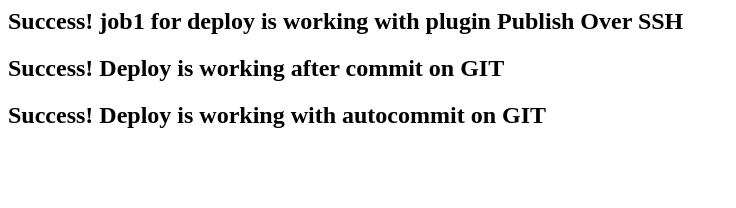
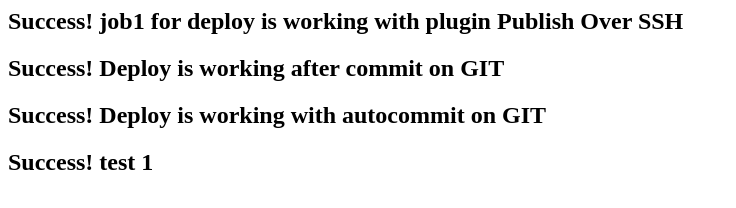
Before and after one commit to Reorks9/git.intro, a plain HTML site: page index.html in a window 1280 px wide. Shown: the whole page, without its empty margins (0-736 px from the left). Drawn offline with Linux system fonts and the light colour scheme.

Commit message:
update 2

```diff
--- a/index.html
+++ b/index.html
@@ -7,5 +7,6 @@
         <h2>Success! job1 for deploy is working with plugin Publish Over SSH </h2>
         <h2>Success! Deploy is working after commit on GIT </h2>
         <h2>Success! Deploy is working with autocommit on GIT </h2>
+        <h2>Success! test 1 </h2>
     </body>
 </html>
```
